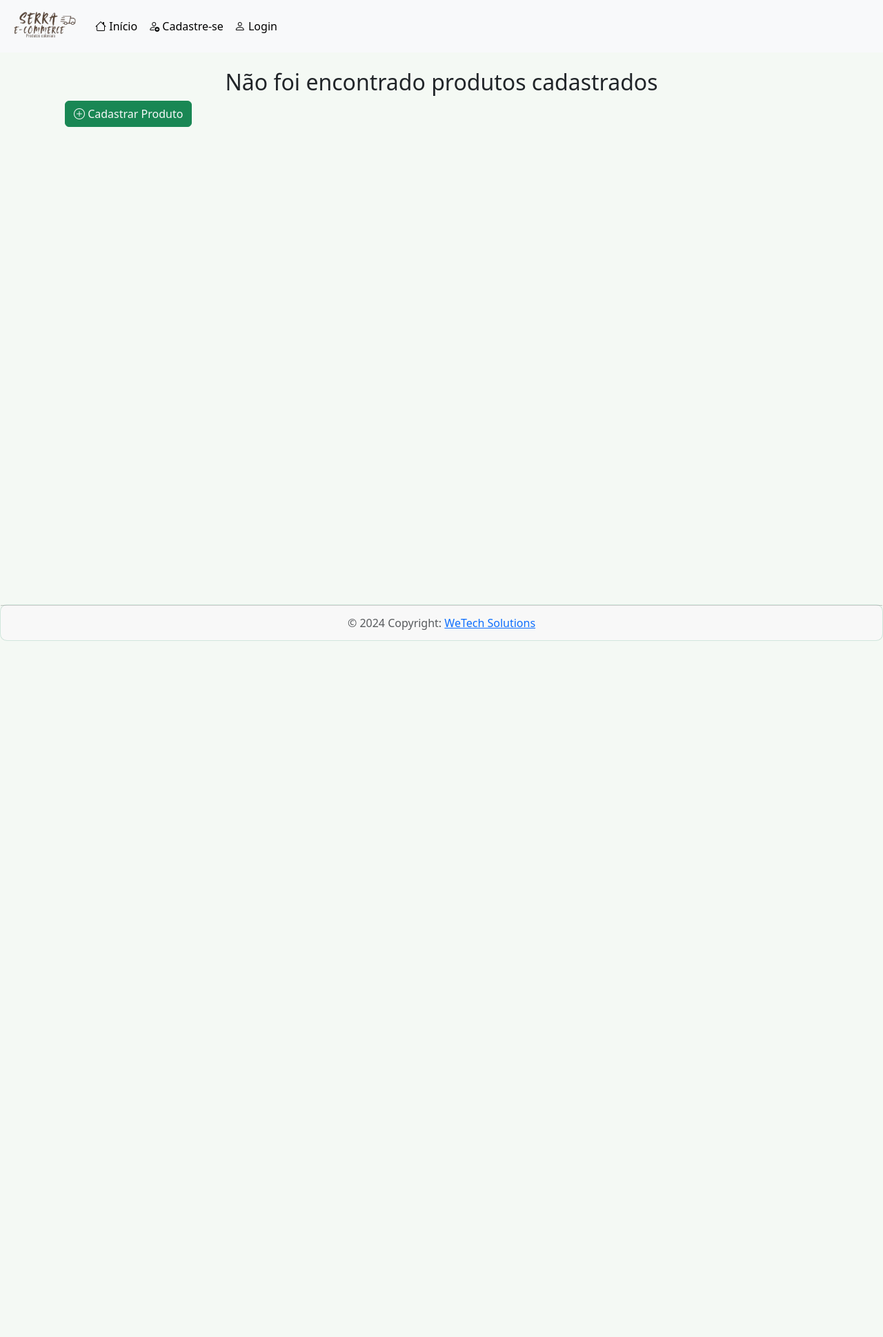
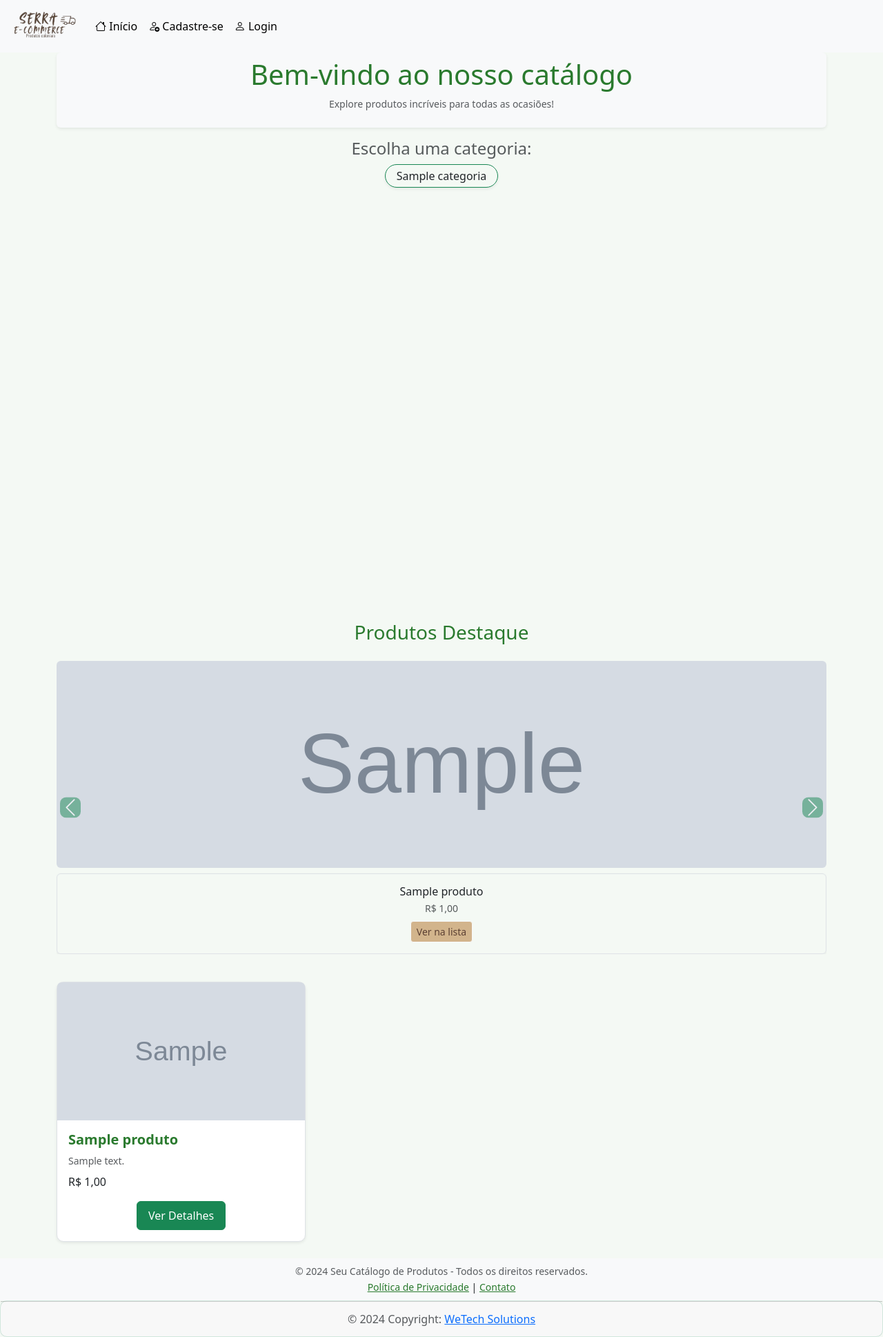
Before and after one commit to joaovitorpichetti/produtoColonial, a Django app: page /aplicacao/produto/ in a window 1280 px wide. Shown: the whole page at 69% size. Before the commit the page ends 929 px from the top, so only its background shows below. Run offline with Django 5.2, Linux system fonts and the light colour scheme; tables that the repository leaves empty hold one stand-in row (Sample ...).

Commit message:
Versão anterior

```diff
--- a/produtoColonial/templates/produtoColonial/produtos_lista.html
+++ b/produtoColonial/templates/produtoColonial/produtos_lista.html
@@ -1,83 +1,83 @@
 {% extends 'base.html' %}
 
 {% block conteudo %}
-        <!-- Pagina de produtos que um produtor tem -->
-        {% if produtos %} <!-- produtos {vem no arquivo views}-->
-            <div class="container text-center">
-                <div class="row">
-                    <h1 class="p-3">Lista de Produtos</h1>
+    <link rel="stylesheet" href="/static/css/style.css">
 
-                    {% if request.produtor %}
-                    <div class="d-grid gap-2 d-md-flex justify-content-md-end">
-                        <a class="btn btn-success" href="{% url 'aplicacao:produto_criar' %}" role="button">
-                          <span class="text-light text-center">
-                              <i class="bi bi-plus-circle"></i> Cadastrar
-                          </span>
-                        </a>
+    {% if categoria_selecionada %}
+        <div class="header-section text-center py-2 bg-light shadow-sm rounded">
+            <h1 class="text-success font-weight-bold display-6 mb-2">{{ categoria_selecionada }}</h1>
+
+    {% else %}
+        <div class="header-section text-center py-2 bg-light shadow-sm rounded">
+            <h1 class="text-success font-weight-bold display-6 mb-2">Bem-vindo ao nosso catálogo</h1>
+            <p class="text-muted small">Explore produtos incríveis para todas as ocasiões!</p>
+        </div>
+    {% endif %}
+
+    <div class="text-center mt-3">
+        <h4 class="mb-2 text-muted">Escolha uma categoria:</h4>
+        <div class="d-flex flex-wrap justify-content-center gap-2">
+            {% for categoria in categorias %}
+                <a href="{% url 'aplicacao:produtos_lista' %}?c={{ categoria.id }}" class="btn {% if categoria.id == categoria_selecionada.id %}btn-success text-white{% else %}btn-outline-success text-dark{% endif %} px-3 py-1 shadow-sm rounded-pill small font-weight-bold">{{ categoria.nome }}</a>
+            {% endfor %}
+        </div>
+    </div>
+    <br>
+    </div>
+    <div class="container mt-4">
+        <h3 class="text-success text-center mb-4">Produtos Destaque</h3>
+    <div class="row g-3">
+        <div id="carrossel-destaques" class="carousel slide mb-4" data-bs-ride="carousel">
+            <div class="carousel-inner">
+                {% for produto in produto_list|slice:":0,3" %}
+                    <div class="carousel-item {% if forloop.first %}active{% endif %}">
+                        <img src="{{ produto.imagem.url }}" class="d-block w-100 mx-auto rounded" alt="{{ produto.nome }}" style="max-height: 300px; object-fit: cover;">
+                        <div class="bg-beige text-center p-3 rounded shadow-sm mt-2 border" style="border: 3px solid #5C4033;">
+                            <h5 class="text-dark mb-1" style="font-size: 16px;">{{ produto.nome }}</h5>
+                            <p class="text-muted mb-2" style="font-size: 14px;">R$ {{ produto.preco }}</p>
+                            <a href="#produto-{{ forloop.counter }}" class="btn btn-light btn-sm" style="background-color: #D2B48C; color: #5C4033;">Ver na lista</a>
+                        </div>
                     </div>
-                    {% endif %}
+                {% endfor %}
+            </div>
+            <button class="carousel-control-prev d-flex align-items-center justify-content-center" type="button" data-bs-target="#carrossel-destaques" data-bs-slide="prev" style="top: 50%; transform: translateY(-50%); height: 100%;">
+                <span class="carousel-control-prev-icon" style="background-color: #198754; border-radius: 30%; padding: 4px; width: 30px; height: 30px;" aria-hidden="true"></span>
+                <span class="visually-hidden">Anterior</span>
+            </button>
+            <button class="carousel-control-next d-flex align-items-center justify-content-center" type="button" data-bs-target="#carrossel-destaques" data-bs-slide="next" style="top: 50%; transform: translateY(-50%); height: 100%;">
+                <span class="carousel-control-next-icon" style="background-color: #198754; border-radius: 30%; padding: 4px; width: 30px; height: 30px;" aria-hidden="true"></span>
+                <span class="visually-hidden">Próximo</span>
+            </button>
+        </div>
 
-                    <table class="table">
-                      <thead>
-                        <tr>
-                            <th scope="col">Produto</th>
-                            <th scope="col">Categoria</th>
-                            <th scope="col">Preço</th>
-                            {% if request.produtor %}
-                            <th scope="col">Ações</th>
-                            {% endif %}
-                        </tr>
-                      </thead>
-                      <tbody>
 
-                      {% for produto in produtos %}
-                        <tr>
-                            <td>{{ produto.nome }}</td>
-                            <td>{{ produto.categoria.all|join:", "  }}</td>
-                            <td>{{ produto.preco }}</td>
-                            {% if request.produtor %}
-                            <td>
-                                <a class="btn btn-primary" href="{% url 'aplicacao:produto_ver' produto.id %}" role="button">
-                                <span class="text-light text-center">
-                                    <i class="bi bi-eye-fill"></i>
-                                </span>
 
-                                </a>
+            {% if produto_list %}
+                {% for produto in produto_list %}
+                    <div id="produto-{{ forloop.counter }}" class="col-lg-4 col-md-6 col-12">
+                        <div class="card h-100 border shadow-sm bg-beige" style="transition: transform 0.2s;">
+                            <img src="{{ produto.imagem.url }}" class="card-img-top rounded-top" alt="{{ produto.nome }}">
+                            <div class="card-body d-flex flex-column">
+                                <h5 class="card-title text-success mb-2 text-truncate">{{ produto.nome }}</h5>
+                                <p class="card-text text-muted small mb-2">{{ produto.descricao }}</p>
+                                <p class="card-text text-dark font-weight-bold">R$ {{ produto.preco }}</p>
+                                <div class="mt-auto text-center">
+                                    <a href="#" class="btn btn-success px-3 py-2 rounded">Ver Detalhes</a>
+                                </div>
+                            </div>
+                        </div>
+                    </div>
+                {% endfor %}
+            {% else %}
+                <div class="text-center text-muted py-4">
+                    <p>Nenhum produto encontrado nesta categoria.</p>
+                </div>
+            {% endif %}
+        </div>
+    </div>
 
-                                <a class="btn btn-warning" href="{% url 'aplicacao:produto_atualizar' produto.id %}" role="button">
-                                    <span class="text-light text-center">
-                                        <i class="bi bi-pencil-fill"></i>
-                                    </span>
-                                </a>
-
-                                <a class="btn btn-danger" href="{% url 'aplicacao:produto_excluir' produto.id %}" role="button">
-                                    <span class="text-light text-center">
-                                        <i class="bi bi-trash-fill"></i>
-                                    </span>
-                                </a>
-                            </td>
-                            {% endif %}
-                        </tr>
-                      {% endfor %}
-
-                      </tbody>
-                    </table>
-            {% else %}
-            <div class="container text-center">
-                <div class="col">
-                    <br>
-                    <h2>Não foi encontrado produtos cadastrados</h2>
-                    <div class="d-grid gap-2 d-md-flex justify-content-md-cet">
-                    <div class="d-grid gap-2 d-md-flex justify-content-md-edn">
-                        <a class="btn btn-success" href="{% url 'aplicacao:produto_criar' %}" role="button">
-                            <span class="text-light text-center">
-                                <i class="bi bi-plus-circle"></i> Cadastrar Produto
-                            </span>
-                        </a>
-                    </div>
-                </div>
-            </div>
-            {% endif %}
-                </div>
-            </div>
+    <footer class="mt-4 py-2 text-center bg-light">
+        <p class="mb-0 text-muted small">© 2024 Seu Catálogo de Produtos - Todos os direitos reservados.</p>
+        <small><a href="#" class="text-success">Política de Privacidade</a> | <a href="#" class="text-success">Contato</a></small>
+    </footer>
 {% endblock %}
```
